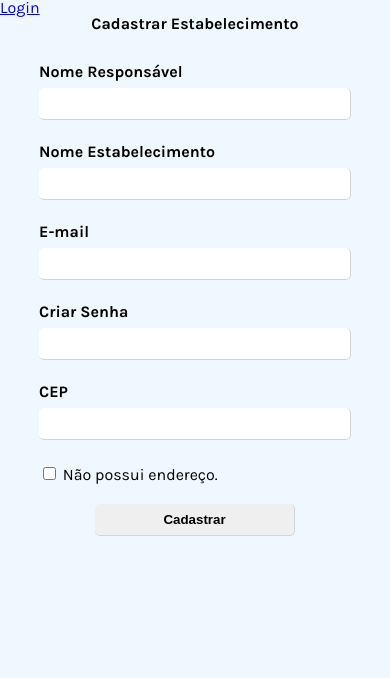
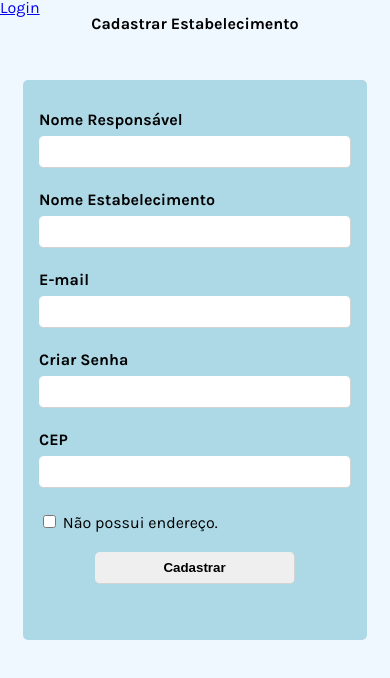
Before and after one commit to bruno-corso/managing-orders, a plain HTML site: page assets/html/cadastrar.html in a window 390 px wide. Drawn offline with Linux system fonts and the light colour scheme; files that its build step writes are made by us from their sources.

Commit message:
tornando cadastrar.html responsivo

```diff
--- a/assets/css/cadastrar.css
+++ b/assets/css/cadastrar.css
@@ -10,7 +10,10 @@ h2{
     flex-direction: column;
     width: 80%;
     margin: 0 auto;
-    margin-top: 2rem;
+    background-color: lightblue;
+    padding: 2rem 1rem;
+    border-radius: 5px;
+    margin-top: 3rem;
 }
 
 .cadastro__label{
@@ -37,3 +40,11 @@ h2{
     transition: 0.1s;
     background-color: lightskyblue;
 }
+
+@media screen and (min-width: 768px) {
+
+    .cadastro {
+        width: 500px;
+    }
+
+}
--- a/assets/html/cadastrar.html
+++ b/assets/html/cadastrar.html
@@ -13,7 +13,7 @@
 <body>
     <a href="./login.html">Login</a>
     <h2>Cadastrar Estabelecimento</h2>
-    <form class="cadastro">
+    <div class="cadastro">
         <label for="nome-responsavel" class="cadastro__label">Nome Responsável</label>
         <input type="text" id="nome-responsavel" required class="cadastro__input">
         <label for="nome-estabelecimento" class="cadastro__label">Nome Estabelecimento</label>
@@ -29,8 +29,7 @@
             <input class="cadastro__input" id="checkbox-endereco" type="checkbox">
             <span>Não possui endereço.</span>
         </div>
-        <input type="submit" class="cadastro__input" value="Cadastrar">
-    </form>
+        <button class="cadastro__input">Cadastrar</button>
+    </div>
 </body>
-
 </html>
```
